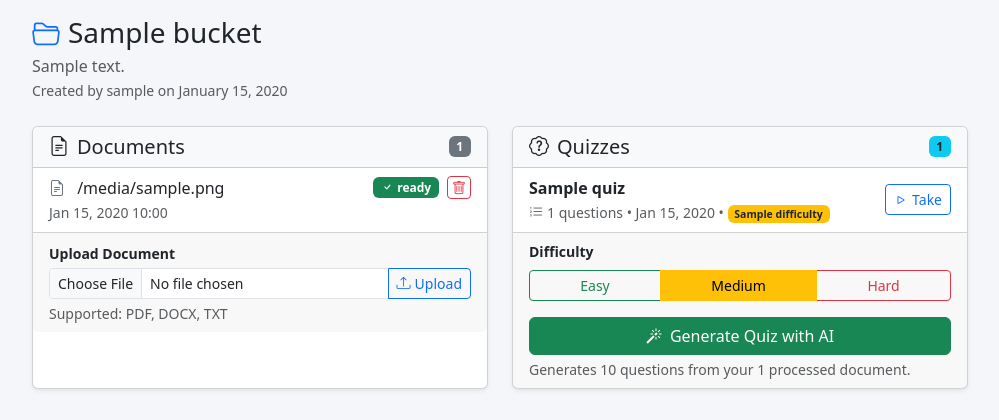
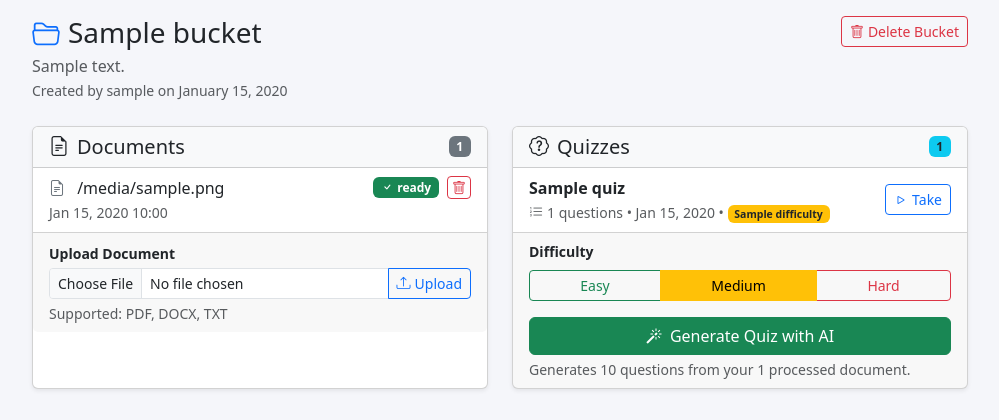
Before and after one commit to davidhfrankelcodes/quizgenie, a FastAPI app: template templates/bucket_detail.html in a window 1280 px wide. Shown: the part 48-468 px from the top of the page, without its empty margins (140-1139 px from the left). Run offline with FastAPI, Linux system fonts and the light colour scheme; the template is opened without the code that fills it: most values are stand-ins (such as "Sample title", 1, 10 or a date in 2020).

Commit message:
delete bucket

```diff
--- a/routes/bucket_routes.py
+++ b/routes/bucket_routes.py
@@ -1,6 +1,7 @@
 import json
 import os
 import re
+import shutil
 import uuid
 from fastapi import APIRouter, Depends, File, Form, Request, UploadFile
 from fastapi.responses import RedirectResponse
@@ -115,6 +116,25 @@ async def upload_document(
     return RedirectResponse(f"/buckets/{bucket_id}?msg=uploaded", status_code=302)
 
 
+@router.post("/{bucket_id}/delete")
+async def delete_bucket(
+    bucket_id: int,
+    user: User = Depends(get_current_user),
+    db: Session = Depends(get_db),
+):
+    bucket = db.query(Bucket).filter(Bucket.id == bucket_id).first()
+    if not bucket:
+        return RedirectResponse("/?msg=not_found", status_code=302)
+
+    bucket_dir = os.path.join(UPLOAD_DIR, str(bucket_id))
+    if os.path.isdir(bucket_dir):
+        shutil.rmtree(bucket_dir)
+
+    db.delete(bucket)
+    db.commit()
+    return RedirectResponse("/dashboard", status_code=302)
+
+
 @router.post("/{bucket_id}/documents/{doc_id}/delete")
 async def delete_document(
     bucket_id: int,
--- a/templates/bucket_detail.html
+++ b/templates/bucket_detail.html
@@ -9,7 +9,8 @@
   </ol>
 </nav>
 
-<div class="mb-4">
+<div class="mb-4 d-flex justify-content-between align-items-start">
+  <div>
     <h1 class="h3 mb-1">
       <i class="bi bi-folder2-open me-2 text-primary"></i>{{ bucket.name }}
     </h1>
@@ -19,6 +20,11 @@
     <small class="text-muted">
       Created by {{ bucket.creator.username }} on {{ bucket.created_at.strftime("%B %d, %Y") }}
     </small>
+  </div>
+  <button type="button" class="btn btn-outline-danger btn-sm"
+          data-bs-toggle="modal" data-bs-target="#deleteBucketModal">
+    <i class="bi bi-trash me-1"></i>Delete Bucket
+  </button>
 </div>
 
 <div class="row g-4">
@@ -168,6 +174,37 @@
   </div>
 </div>
 
+<!-- Delete bucket confirmation modal -->
+<div class="modal fade" id="deleteBucketModal" tabindex="-1" aria-labelledby="deleteBucketModalLabel" aria-hidden="true">
+  <div class="modal-dialog modal-dialog-centered">
+    <div class="modal-content">
+      <div class="modal-header">
+        <h5 class="modal-title" id="deleteBucketModalLabel">
+          <i class="bi bi-trash text-danger me-2"></i>Delete Bucket
+        </h5>
+        <button type="button" class="btn-close" data-bs-dismiss="modal"></button>
+      </div>
+      <div class="modal-body">
+        <p class="mb-1">Are you sure you want to delete <strong>{{ bucket.name }}</strong>?</p>
+        <p class="text-danger small mb-0">
+          <i class="bi bi-exclamation-triangle me-1"></i>This will permanently delete all
+          {{ documents | length }} document{{ 's' if documents | length != 1 else '' }} and
+          {{ quizzes | length }} quiz{{ 'zes' if quizzes | length != 1 else '' }} in this bucket.
+          This cannot be undone.
+        </p>
+      </div>
+      <div class="modal-footer">
+        <button type="button" class="btn btn-secondary" data-bs-dismiss="modal">Cancel</button>
+        <form method="post" action="/buckets/{{ bucket.id }}/delete">
+          <button type="submit" class="btn btn-danger">
+            <i class="bi bi-trash me-1"></i>Delete Bucket
+          </button>
+        </form>
+      </div>
+    </div>
+  </div>
+</div>
+
 <!-- Delete document confirmation modal -->
 <div class="modal fade" id="deleteDocModal" tabindex="-1" aria-labelledby="deleteDocModalLabel" aria-hidden="true">
   <div class="modal-dialog modal-dialog-centered">
```
Also changed, not shown: ROADMAP.md (+1 -1 lines). Lines whose indentation alone changed are shown as unchanged.
